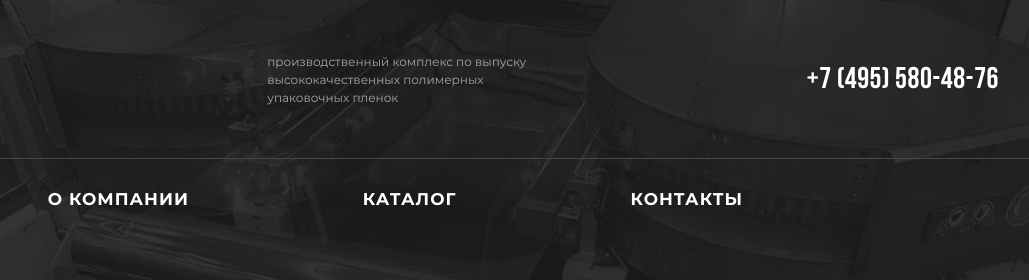
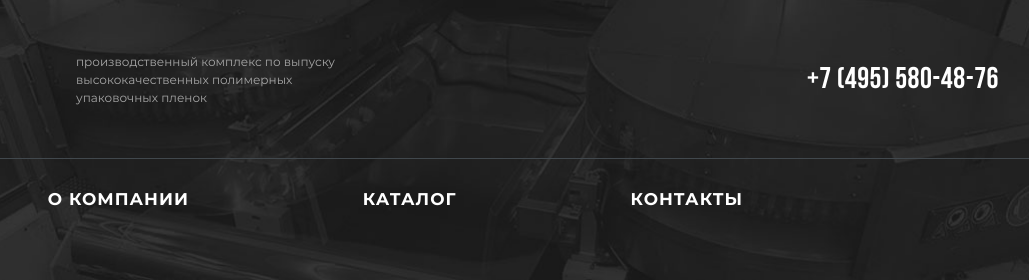
Before and after one commit to artytrik/Isratek, a website built with webpack: page source/index.html in a window 1280 px wide. Shown: the top 280 px of the page, 251-1280 px from the left. Built offline with nearby package versions, Linux system fonts and the light colour scheme; files whose address does not match are found by name.

Commit message:
Добавляет замечания в шапке

```diff
--- a/source/js/map.js
+++ b/source/js/map.js
@@ -2,7 +2,7 @@ const Map = () => {
     const myMap = new ymaps.Map(`map`, {
         center: [54.954786, 38.005537],
         zoom: 14,
-        controls: []
+        controls: [`zoomControl`]
     });
 
     const myPlacemark = new ymaps.Placemark([54.954786, 38.005537], null,{
--- a/source/sass/blocks/page-header.scss
+++ b/source/sass/blocks/page-header.scss
@@ -96,9 +96,8 @@
     @include font(30px, 700, 36px, "Bebas Neue", $white);
     letter-spacing: 0.5px;
 
-    &:hover,
-    &:active {
-      opacity: 0.8;
+    &:hover {
+      color: $blue;
     }
   }
 
@@ -113,6 +112,7 @@
   .page-header__wrapper {
     max-width: $desktop-width;
     padding: 45px 30px 51px;
+    justify-content: left;
   }
 
   .page-header__toggle {
@@ -139,6 +139,11 @@
 
   .page-header__logo-wrapper {
     margin-left: 0;
+    margin-right: 80px;
+  }
+
+  .page-header__contacts {
+    margin-left: auto;
   }
 
   .page-header__contacts-link-text {
```
Also changed, not shown: source/products.html (+1 -1 lines), build/css/style.min.css, build/img/logo.png, build/img/partner.png, build/img/sertificate-logo.png, build/js/index.bundle.js, build/products.html, 1 other file.
